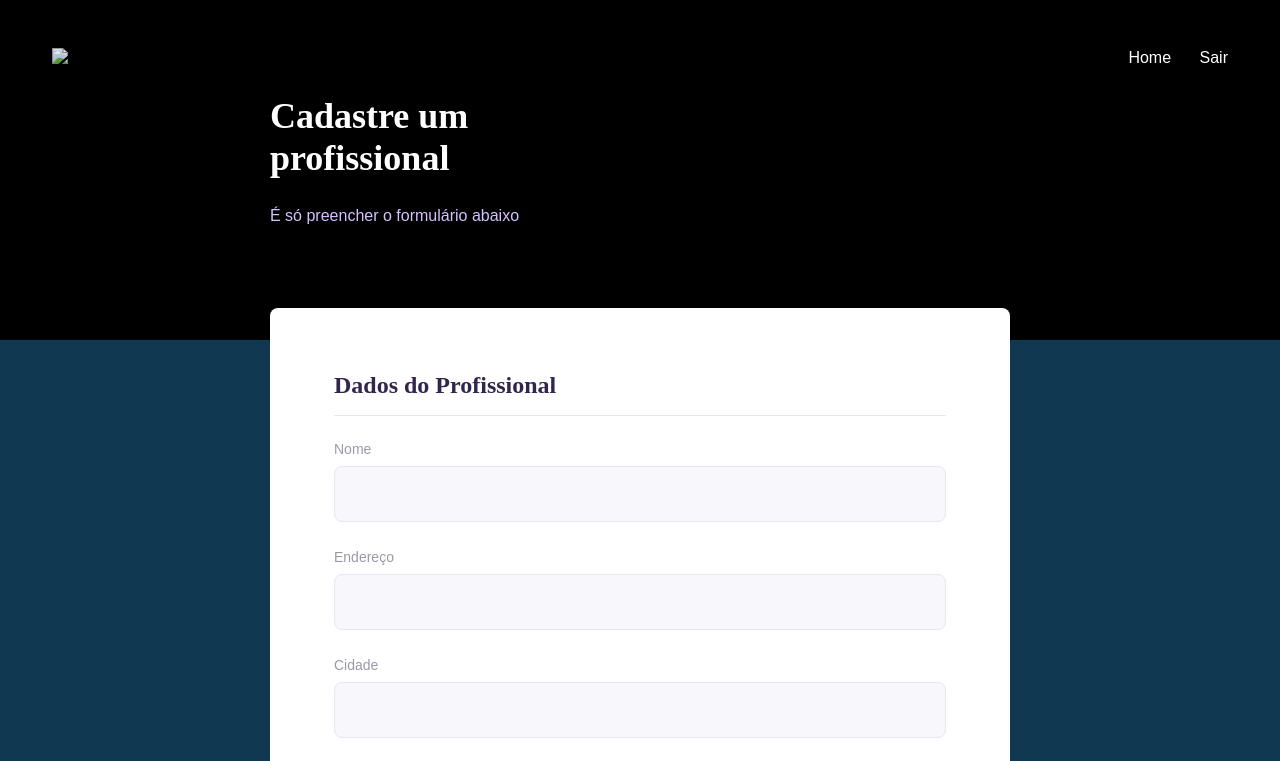
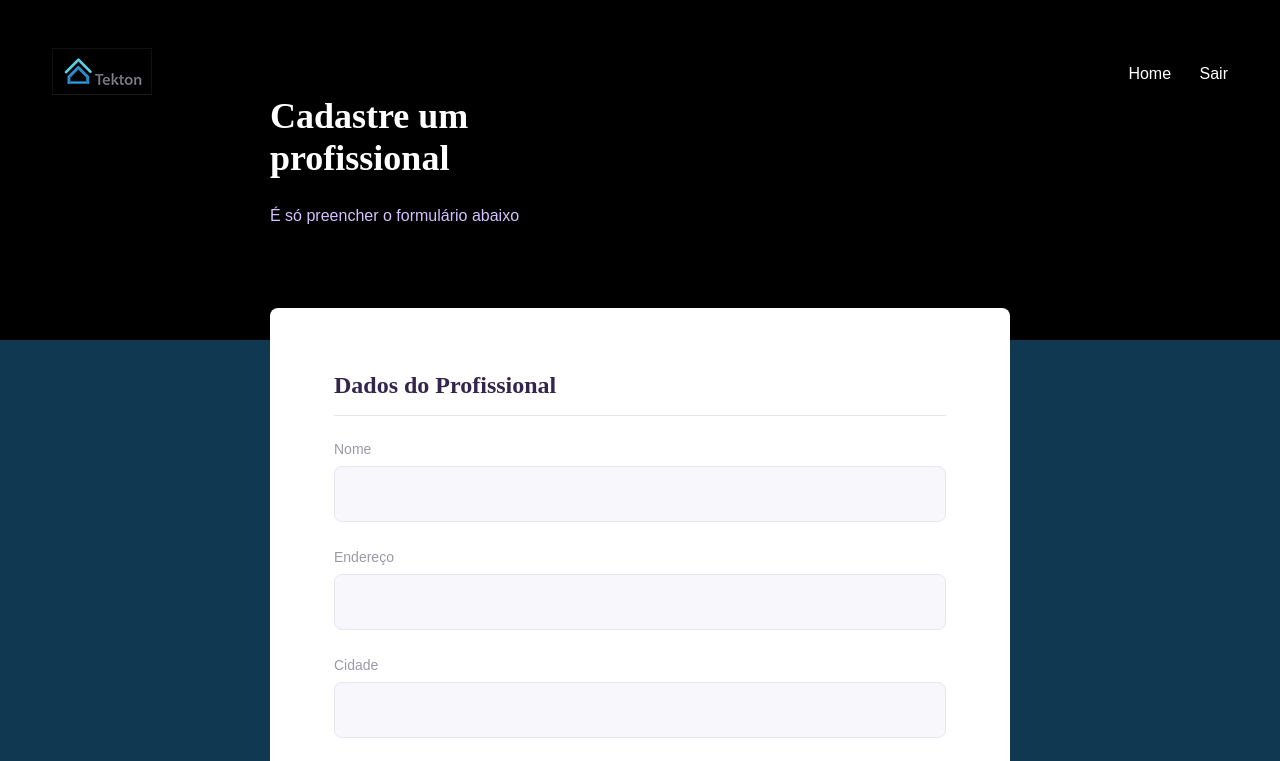
Before and after one commit to abndre/projeto-integrador, a plain HTML site: page give-classes1.html in a window 1280 px wide. Shown: the top 761 px of the page. Drawn offline with Linux system fonts and the light colour scheme.

Commit message:
Add files via upload

```diff
--- a/give-classes1.html
+++ b/give-classes1.html
@@ -40,7 +40,7 @@
 
                 <nav class="menu">
                     <a href="index.html" class="logo">
-                        <img src="../projeto-integrador-main/public/images/logo2.jpg">
+                        <img src="./public/images/logo2.jpg">
                     </a>
                     <ul>
                         <li><a href="index.html">Home</a></li>
```
Also changed, not shown: end1.html (+1 -1 lines), login1.html (+1 -1 lines), search.html (+2 -2 lines).
